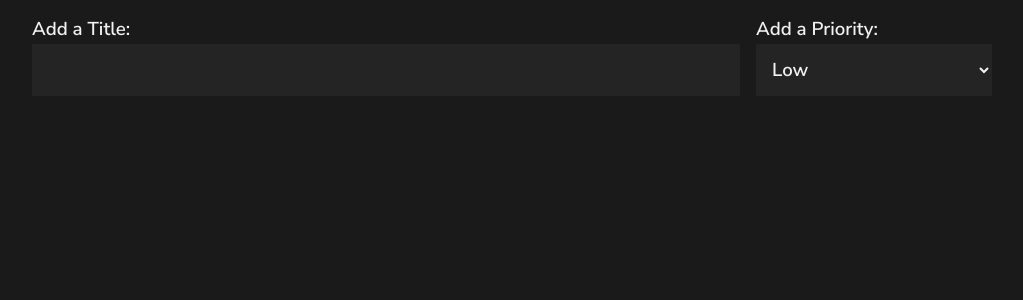
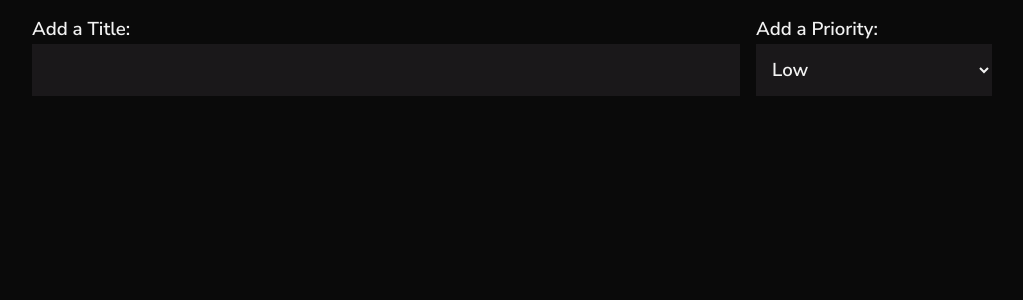
Before and after one commit to lirbre/docker-to-do-list, a Next.js app: page / in a window 1280 px wide. Shown: the top 300 px of the page, without its empty margins (128-1151 px from the left). Built offline with nearby package versions, Linux system fonts and the light colour scheme.

Commit message:
fix: color contrast

```diff
--- a/src/components/_Modal/_ModalStatus/edit.tsx
+++ b/src/components/_Modal/_ModalStatus/edit.tsx
@@ -67,7 +67,7 @@ export const EditModal = ({ position }: EditModalProps) => {
         <button
           type={'reset'}
           onClick={close}
-          className="w-full bg-[#FF5B00] p-3"
+          className="w-full bg-[#d1342fff] p-3"
         >
           <p className="font-black text-[#f2f2f2]">Cancel</p>
         </button>
--- a/src/styles/global.css
+++ b/src/styles/global.css
@@ -19,10 +19,10 @@
 .dark,
 [data-theme='dark'] {
 
-  --bg-primary: #1a1a1a;
-  --bg-secondary: #242424;
+  --bg-primary: #0a0a0aff;
+  --bg-secondary: #1a181aff;
 
-  --text-primary: #bfbfbf;
+  --text-primary: #eee3c1ff;
   --text-secondary: #8c8c8c;
 }
 
```
Also changed, not shown: 1 other file (tests, documents, lock files or other folders).
